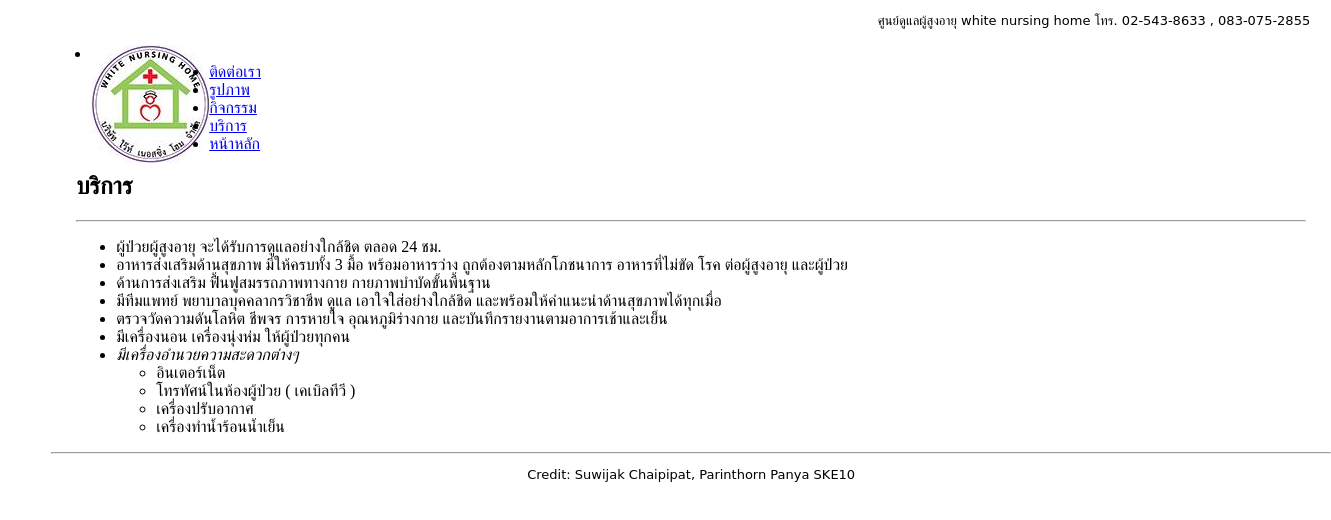
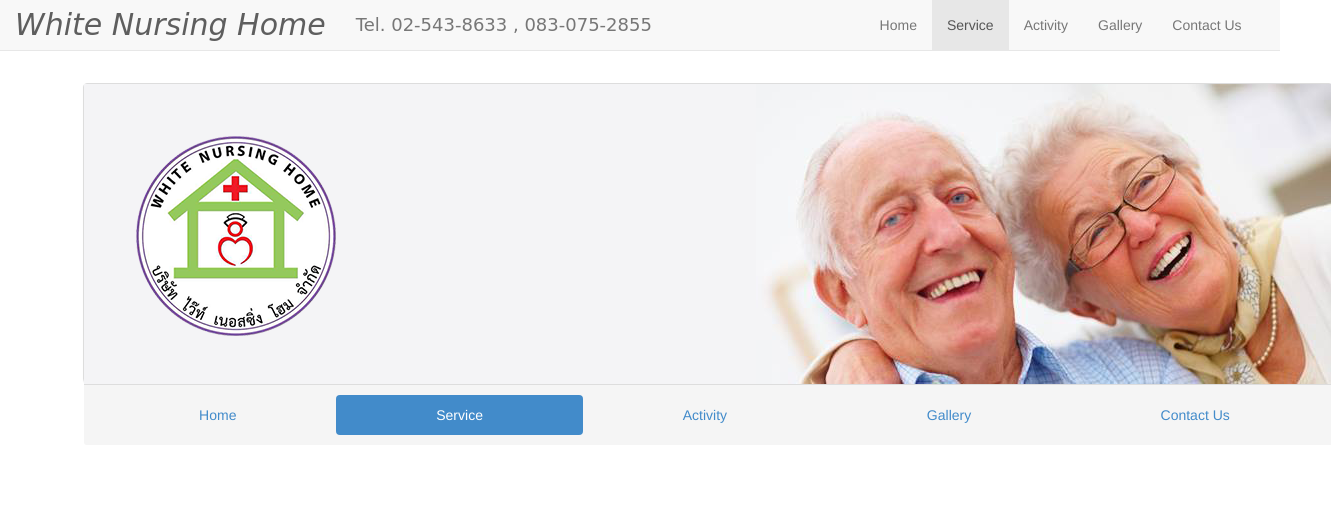
Before and after one commit to maixezer/WhiteNursing, a plain HTML site: page service.html in a window 1280 px wide. Shown: the whole page, 1331 px wide, since content can reach past the window. Drawn offline with nearby package versions, Linux system fonts and the light colour scheme.

Commit message:
using bootstrap and fixed size of webpage

```diff
--- a/css/body.css
+++ b/css/body.css
@@ -1,4 +1,59 @@
 .body {
-	margin-left: 4%;
-	margin-right: 4%;
+	margin: 6.5%;
+	width: 1500px;
+	max-width: 1500px;
 }
+
+.body , .wrapper-panel .panel-body , .wrapper-panel .panel-footer{
+            width:1250px !important;
+}
+
+.wrapper-navbar .navbar .navbar-header {
+			width:1250px !important;
+			height: 0px;
+}
+
+em{
+	 font-family:Cursive;
+	 font-size:30px;
+}
+
+span {
+	font-family: Cursive;
+	font-size: 20px;
+}
+
+#navbar-container {
+	margin-right: 3%;
+}
+
+.panel {
+	overflow-x: initial;
+	position: fixed;
+	display: block;
+	width: 100%;
+	max-width: 1250px;
+	height: 300px;
+	max-height: 300px;
+}
+
+#panel-header{
+	background-image: url('../pic/bg_header.png');
+	background-repeat: no-repeat;
+	background-position: center;
+	-webkit-background-size: cover;
+	-o-background-size: cover;
+	-moz-background-size: cover;
+	background-size: cover;
+
+	display: block;
+	width: 100%;
+	max-width: 1250px;
+	height: 300px;
+	max-height: 300px;
+}
+
+#panel-header img {
+	margin-top: 3%;
+	margin-left: 3%;
+}
--- a/service.html
+++ b/service.html
@@ -2,90 +2,70 @@
 <html>
 <head>
 
-	<!-- Set character set to utf-8 -->
 	<meta charset="utf-8">
+    <meta http-equiv="X-UA-Compatible" content="IE=edge">
+    <meta name="viewport" content="width=device-width, initial-scale=1">
+    <title>White Nursing Home</title>
 
-	<link rel="stylesheet" href="css/menu.css" type="text/css" media="all">
+    <!-- Bootstrap -->
+    <link href="bower_components/bootstrap/dist/css/bootstrap.min.css" rel="stylesheet">
 
-	<link rel="stylesheet" href="css/body.css" type="text/css" media="all">
+    <!-- My CSS -->
+    <link rel="stylesheet" href="css/body.css" type="text/css" media="all">
 
-	<!-- ############### -->
-	<!-- End of CSS code -->
-	<!-- ############### -->
+    <!-- HTML5 Shim and Respond.js IE8 support of HTML5 elements and media queries -->
+    <!-- WARNING: Respond.js doesn't work if you view the page via file:// -->
+    <!--[if lt IE 9]>
+      <script src="https://oss.maxcdn.com/libs/html5shiv/3.7.0/html5shiv.js"></script>
+      <script src="https://oss.maxcdn.com/libs/respond.js/1.4.2/respond.min.js"></script>
+    <![endif]-->
+    <script src="bower_components/jquery/jquery.js"></script>
+    <script src="bower_components/bootstrap/dist/js/bootstrap.min.js"></script>
 
-	<script src="javascript/jquery-2.1.0.min.js"></script>
-	<script type="text/javascript">
 
-		function reWindowsize(){
-			var windowWidth = $(window).width();
-  			//$(".body").html(windowWidth);//Just to see in real time what's the window with
-  			if (windowWidth < 1150) {
-    			$('.body').css('width', '1150px');
-  			}
-  			else {
-    			$('.body').css('width', windowWidth);
-   				//$('.body').css('left', 'auto');
- 			}
-		}
-
-		$(window).ready(reWindowsize);
-
-		$(window).resize(reWindowsize);
-
-	</script>
-
-    <!-- ###################### -->
-    <!-- End of Javascript code -->
-    <!-- ###################### -->
-
-	<title> White Nursing Home </title>
 </head>
 <body class="body">
 
-	<div style="text-align:right;padding:0 8px;margin:13px;font-size:small;
-font-family: cursive;">ศูนย์ดูแลผู้สูงอายุ white nursing home โทร. 02-543-8633 , 083-075-2855 </div>
+	<div class="navbar navbar-default navbar-fixed-top " role="navigation">
+        <div class="navbar-header navbar-left">
+            <a class="navbar-brand" href="index.html">
+                <em>White Nursing Home</em>
+            </a>
+            <span class="navbar-brand">
+                Tel. 02-543-8633 , 083-075-2855
+            </span>
+        </div>
 
-	<ul id="nav">
-		<li><a href='index.html' style="float:left ;width:118px">
-			<img src="pic/logo.jpg" ></img></a>
-		</li>
-		<div id="navbar">
-				<li><a href='contact.html'>ติดต่อเรา</a></li>
-				<li><a href='gallery.html'>รูปภาพ</a></li>
-				<li><a href='activity.html'>กิจกรรม</a></li>
-				<li><a href='service.html'>บริการ</a></li>
-				<li><a href='index.html'>หน้าหลัก</a></li>
-		</div>
-	</ul>
+        <div class="collapse navbar-collapse" id="navbar-container">
+            <ul class="nav navbar-nav navbar-right">
+                <li><a href="index.html">Home</a></li>
+                <li class="active"><a href="service.html">Service</a></li>
+                <li><a href="activity.html">Activity</a></li>
+                <li><a href="gallery.html">Gallery</a></li>
+                <li><a href="contact.html">Contact Us</a></li>
+            </ul>
+        </div>
+    </div>
 
-	<div id='wrapper'style="padding:0 25px;">
-		<div id="i_header">
-			<h2> บริการ </h2></div>
-		<hr>
-		<div>
-		<ul>
-			<li>ผู้ป่วยผู้สูงอายุ จะได้รับการดูแลอย่างใกล้ชิด ตลอด 24 ชม.</li>
-			<li>
-				อาหารส่งเสริมด้านสุขภาพ มีให้ครบทั้ง 3 มื้อ พร้อมอาหารว่าง ถูกต้องตามหลักโภชนาการ อาหารที่ไม่ขัด
-				โรค ต่อผู้สูงอายุ และผู้ป่วย
-			</li>
-			<li>ด้านการส่งเสริม ฟื้นฟูสมรรถภาพทางกาย กายภาพบำบัดขั้นพื้นฐาน</li>
-			<li>มีทีมแพทย์ พยาบาลบุคคลากรวิชาชีพ ดูแล เอาใจใส่อย่างใกล้ชิด และพร้อมให้คำแนะนำด้านสุขภาพได้ทุกเมื่อ</li>
-			<li>ตรวจวัดความดันโลหิต ชีพจร การหายใจ อุณหภูมิร่างกาย และบันทึกรายงานตามอาการเช้าและเย็น</li>
-			<li>มีเครื่องนอน เครื่องนุ่งห่ม ให้ผู้ป่วยทุกคน</li>
-			<li><em>มีเครื่องอำนวยความสะดวกต่างๆ </em>
-				<ul>
-					<li>อินเตอร์เน็ต</li>
-					<li>โทรทัศน์ในห้องผู้ป่วย ( เคเบิลทีวี )</li>
-					<li>เครื่องปรับอากาศ </li>
-					<li>เครื่องทำน้ำร้อนน้ำเย็น</li>
-				</ul>
-			</li>
-		</ul>
-		</div>
-	</div>
-	<hr>
-	<div style="text-align:center;padding:0 8px;margin:13px;font-size:small;
-	font-family: cursive;">Credit: Suwijak Chaipipat, Parinthorn Panya SKE10</div>
+    <div class="wrapper-panel">
+        <div class="panel panel-default">
+            <div class="panel-body" id="panel-header">
+                   <img src="pic/logo.png">
+            </div>
+
+            <div class="panel-footer">
+                <ul class="nav nav-pills nav-justified">
+                    <li><a href="index.html">Home</a></li>
+                    <li class="active"><a href="service.html">Service</a></li>
+                    <li><a href="activity.html">Activity</a></li>
+                    <li><a href="gallery.html">Gallery</a></li>
+                    <li><a href="contact.html">Contact Us</a></li>
+                </ul>
+            </div>
+        </div>
+    </div>
+
+
+
 </body>
 </html>
```
Also changed, not shown: activity.html (+54 -55 lines), contact.html (+56 -56 lines), gallery.html (+56 -33 lines), index.html (+37 -6 lines), pic/bg_header.png (added), pic/logo.jpg (deleted), pic/logo.png (added).
